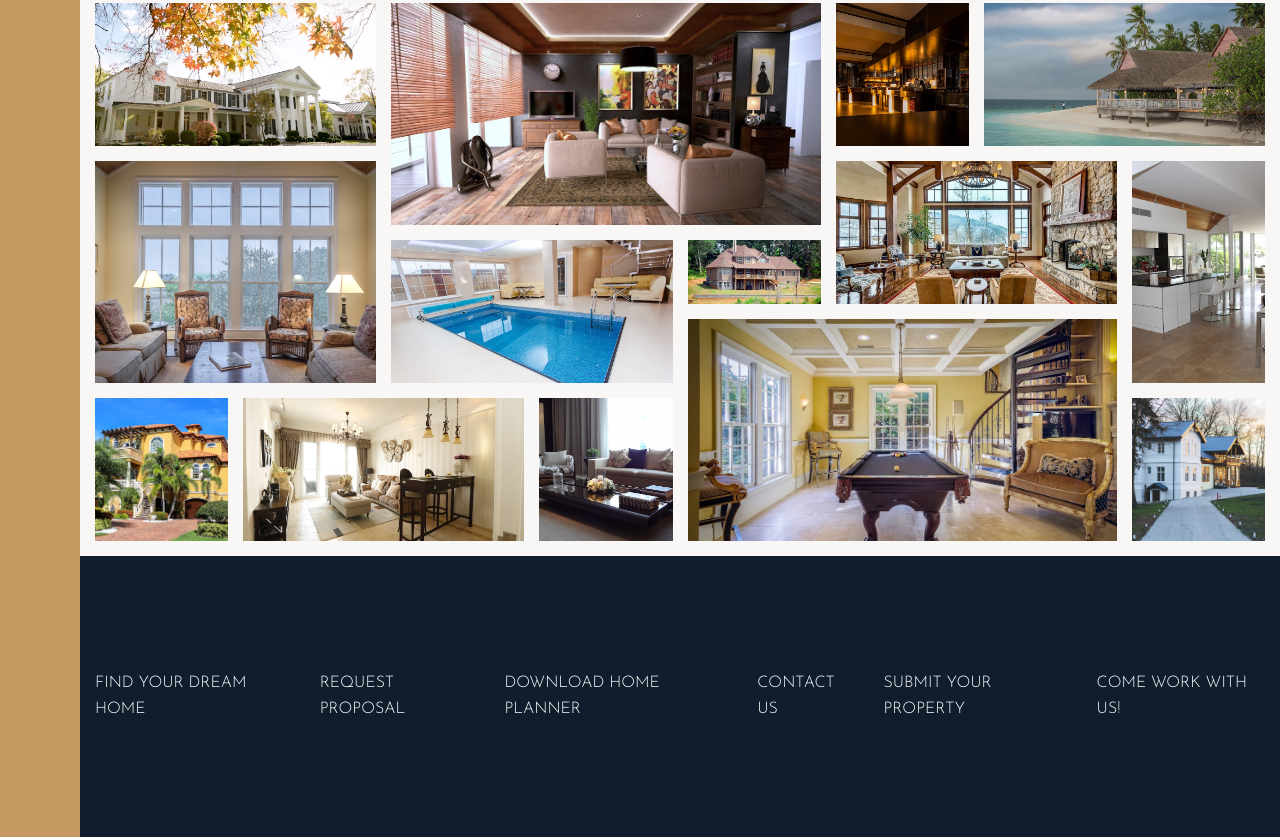
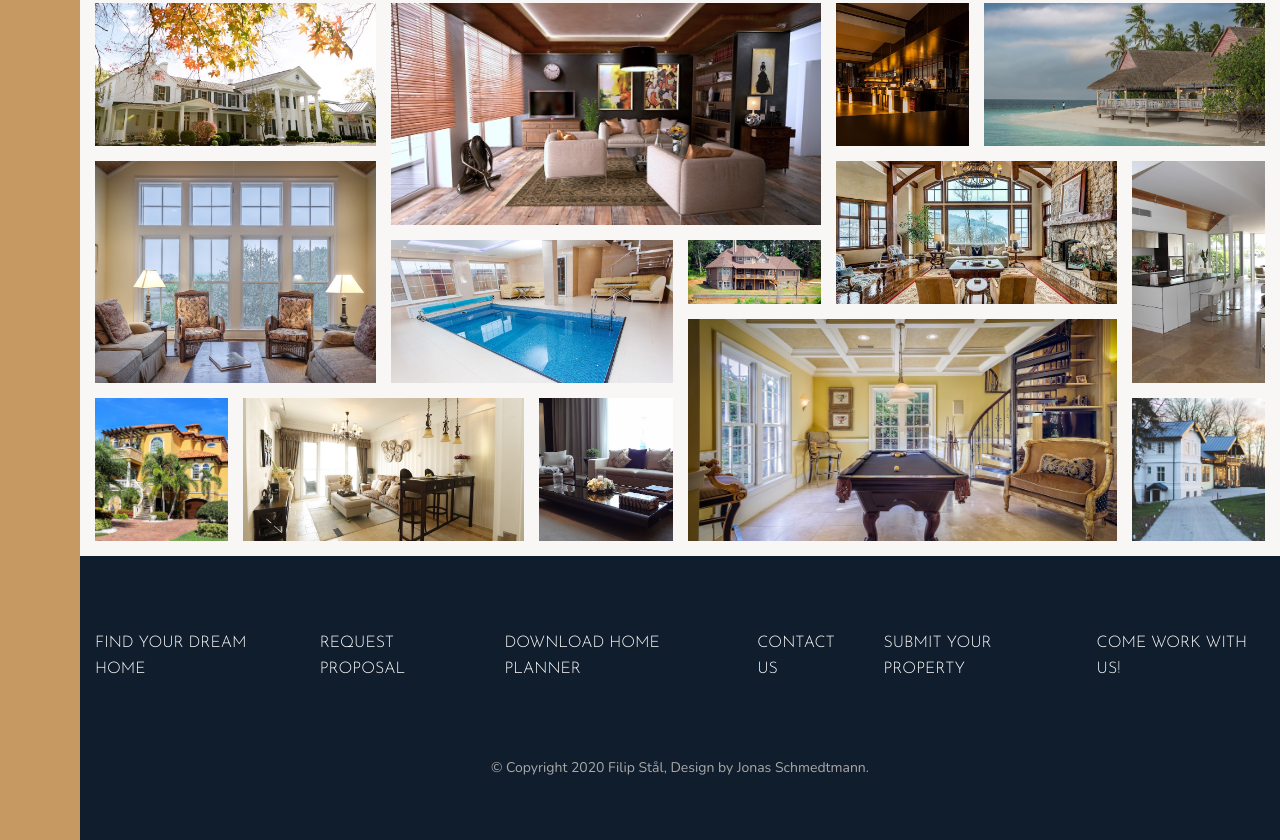
Before and after one commit to fstal/Nexter, a website: page index.html in a window 1280 px wide. Shown: the part 3084-3924 px from the top of the page. Drawn offline with nearby package versions, Linux system fonts and the light colour scheme.

Commit message:
:lipstick: add footer

```diff
--- a/index.html
+++ b/index.html
@@ -379,6 +379,9 @@
           <a href="#" class="nav__link">Come work with us!</a>
         </li>
       </ul>
+      <p class="copyright">
+        &copy; Copyright 2020 Filip Stål, Design by Jonas Schmedtmann.
+      </p>
     </footer>
   </body>
 </html>
--- a/sass/_footer.scss
+++ b/sass/_footer.scss
@@ -5,7 +5,7 @@
 
 .nav {
   list-style: none;
-  padding: 10rem 0;
+  padding: 6rem 0;
 
   display: flex;
   justify-content: space-evenly;
@@ -28,3 +28,13 @@
     transform: translateY(-3px);
   }
 }
+
+.copyright {
+  font-size: 1.4rem;
+  color: $color-grey-light-2;
+  margin-bottom: 6rem;
+  text-align: center;
+  width: 70%;
+  margin-right: auto;
+  margin-left: auto;
+}
```
Also changed, not shown: css/style.css.
